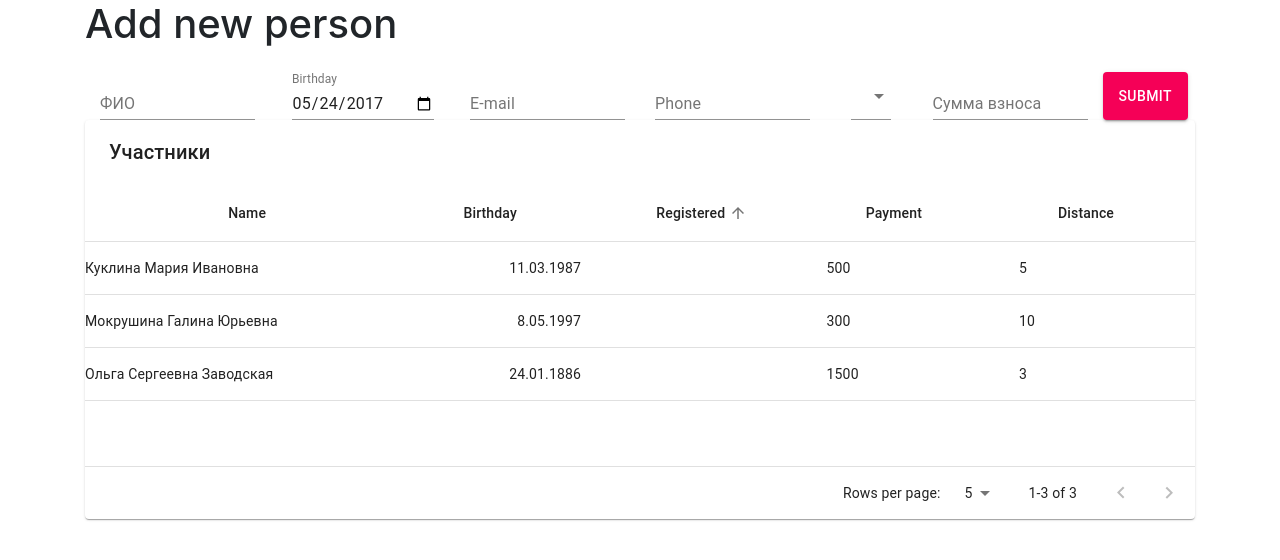
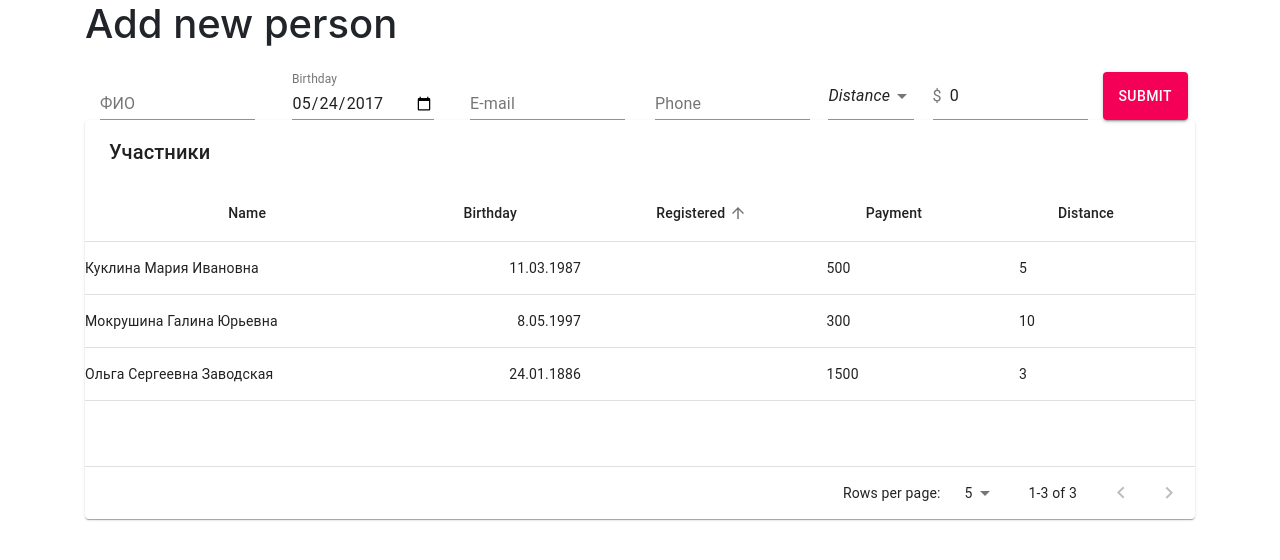
Before and after one commit to heartbreaks/selvery-test, a React (Create React App) app: page / in a window 1280 px wide. Shown: the top 560 px of the page. Built offline with nearby package versions, Linux system fonts and the light colour scheme.

Commit message:
added action for add new participiant, autoupdate table, clear inputs after submit, fixes of select distance, added type for action/

```diff
--- a/src/FormRunners.js
+++ b/src/FormRunners.js
@@ -1,62 +1,92 @@
-import React, {Component} from 'react'
+import React from 'react'
 import {connect} from "react-redux";
 import {Col, Row} from "react-bootstrap";
-import {TextField, Button, Select, MenuItem} from '@material-ui/core'
+import {TextField, Button, Select, MenuItem, InputAdornment} from '@material-ui/core'
+import Input from "@material-ui/core/Input";
+import { addNewPerticipiant } from './redux/actions'
+import {bindActionCreators} from "redux";
 
-class FormRunners extends Component{
-    constructor(props) {
-        super(props);
-        this.state = {}
-        this.changeInputHandler = this.changeInputHandler.bind(this)
-        this.addNewParticipant = this.addNewParticipant.bind(this)
-    }
+function FormRunners(props){
 
-    changeInputHandler(event) {
+    const [values, setValues] = React.useState({
+        name: '', date: '2017-05-24',
+        email: '', phone: '',
+        distance: '', payment: 0
+    })
+
+    const changeInputHandler = (prop) => (event) => {
         event.persist()
-        this.setState(participiantInfo => ({...participiantInfo, ...{
-            [event.target.name]: event.target.value
-            }}))
-    }
+        setValues({ ...values, [prop]: event.target.value,  regDate: new Date()
+                    .toLocaleTimeString('ru-ru',{year: '2-digit',month: '2-digit',day: '2-digit'})});
+    };
 
-    addNewParticipant = (event) => {
+    const addNewParticipant = (event) => {
         event.preventDefault()
-        console.log('State', {...this.state, regDate: new Date()
-                .toLocaleTimeString('ru-ru',{year: '2-digit',month: '2-digit',day: '2-digit'})})
-    }
+        props.addNewPerticipiant(values)
+        setValues({ ...values, name: '', date: '2017-05-24', email: '', phone: '', distance: '', payment: 0});
+    };
 
-    render() {
     return (
         <Col>
-                <form onSubmit={this.addNewParticipant}>
+            <form onSubmit={addNewParticipant}>
                 <Row>
                     <Col md={2} className='d-flex justify-content-sm-center mt-sm-3'>
-                            <TextField name='name' id="standard-basic" onChange={this.changeInputHandler} label="ФИО" />
+                        <TextField name='name'
+                                   id="standard-basic"
+                                   onChange={changeInputHandler('name')}
+                                   value={values.name}
+                                   label="ФИО" />
                     </Col>
                     <Col md={2} className='d-flex justify-content-sm-center mt-sm-3'>
-                            <TextField name='date' id="date" onChange={this.changeInputHandler} label="Birthday" type="date" defaultValue="2017-05-24"/>
+                        <TextField name='date'
+                                   id="date"
+                                   onChange={changeInputHandler('date')}
+                                   label="Birthday"
+                                   type="date"
+                                   value={values.date}/>
                     </Col>
-                        <Col md={2} onChange={this.changeInputHandler} className='d-flex justify-content-sm-center mt-sm-3'>
-                            <TextField name='email'  id="standard-basic" type="email" label="E-mail" />
+                    <Col md={2}  className='d-flex justify-content-sm-center mt-sm-3'>
+                        <TextField name='email'
+                                   onChange={changeInputHandler('email')}
+                                   id="standard-basic"
+                                   type="email"
+                                   value={values.email}
+                                   label="E-mail" />
                     </Col>
-                        <Col md={2} onChange={this.changeInputHandler} className='d-flex justify-content-sm-center mt-sm-3'>
-                            <TextField name='phone' id="standard-basic" type="phone" label="Phone" />
+                    <Col md={2}  className='d-flex justify-content-sm-center mt-sm-3'>
+                        <TextField name='phone'
+                                   onChange={changeInputHandler('phone')}
+                                   id="standard-basic"
+                                   type="phone"
+                                   value={values.phone}
+                                   label="Phone" />
                     </Col>
-                        <Col md={1} onChange={this.changeInputHandler} className='d-flex justify-content-sm-center mt-sm-3'>
+                    <Col md={1} className='d-flex justify-content-sm-center mt-sm-3'>
                         <Select
-                                labelId="demo-simple-select-label"
-                                id="demo-simple-select"
-                                name='distance'
-                                onChange={this.changeInputHandler}
-                                value={''}>
+                            value={values.distance}
+                            onChange={changeInputHandler('distance')}
+                            displayEmpty
+                            name="distance"
+                            inputProps={{ 'aria-label': 'Without label' }}
+                        >
+                            <MenuItem value="">
+                                <em>Distance</em>
+                            </MenuItem>
                             <MenuItem value={3}>3 km</MenuItem>
                             <MenuItem value={5}>5 km</MenuItem>
                                 <MenuItem value={10}>10 km</MenuItem>
                         </Select>
                     </Col>
-                        <Col md={2} onChange={this.changeInputHandler} className='d-flex justify-content-sm-center mt-sm-3'>
-                            <TextField name='payment'  id="standard-basic" label="Сумма взноса" />
+                    <Col md={2} className='d-flex justify-content-sm-center mt-sm-3'>
+                        <Input
+                            id="standard-adornment-amount"
+                            onChange={changeInputHandler('payment')}
+                            name="payment"
+                            value={values.payment}
+                            startAdornment={<InputAdornment position="start">$</InputAdornment>}
+                        />
                     </Col>
-                        <Button variant="contained" type="submit" color="secondary"className='d-flex justify-content-sm-center mt-sm-3'>
+                    <Button variant="contained" type="submit" color="secondary" className='d-flex justify-content-sm-center mt-sm-3'>
                         Submit
                     </Button>
                 </Row>
@@ -64,6 +94,9 @@ class FormRunners extends Component{
         </Col>
     )
 }
+function mapDispatchToProps(dispatch){
+    return bindActionCreators({
+        addNewPerticipiant
+    }, dispatch)
 }
-
-export default connect(null)(FormRunners)
+export default connect(null, mapDispatchToProps)(FormRunners)
--- /dev/null
+++ b/src/redux/actions.jsx
@@ -0,0 +1,8 @@
+import {ADD_NEW_PARTICIPIANT} from './types'
+
+export function addNewPerticipiant(participiantInfo){
+    return {
+        type: ADD_NEW_PARTICIPIANT,
+        payload: participiantInfo
+    }
+}
--- a/src/redux/rootReducer.jsx
+++ b/src/redux/rootReducer.jsx
@@ -1,7 +1,14 @@
-import users from '../users.json'
+import initPercipiants from '../users.json'
+import {ADD_NEW_PARTICIPIANT} from "./types";
 
+let userList = JSON.stringify(initPercipiants)
+userList = JSON.parse(userList)
 
-
-export const rootReducer = (state = users, action) => {
-    return state
+export const rootReducer = (state = userList, action) => {
+    switch (action.type) {
+        case ADD_NEW_PARTICIPIANT:
+            return {...state, users: state.users.concat(action.payload)}
+        default:
+            return {...state}
+    }
 }
--- /dev/null
+++ b/src/redux/types.js
@@ -0,0 +1 @@
+export const ADD_NEW_PARTICIPIANT = "ADD_NEW_PARTICIPIANT"
```
Lines whose indentation alone changed are shown as unchanged.
